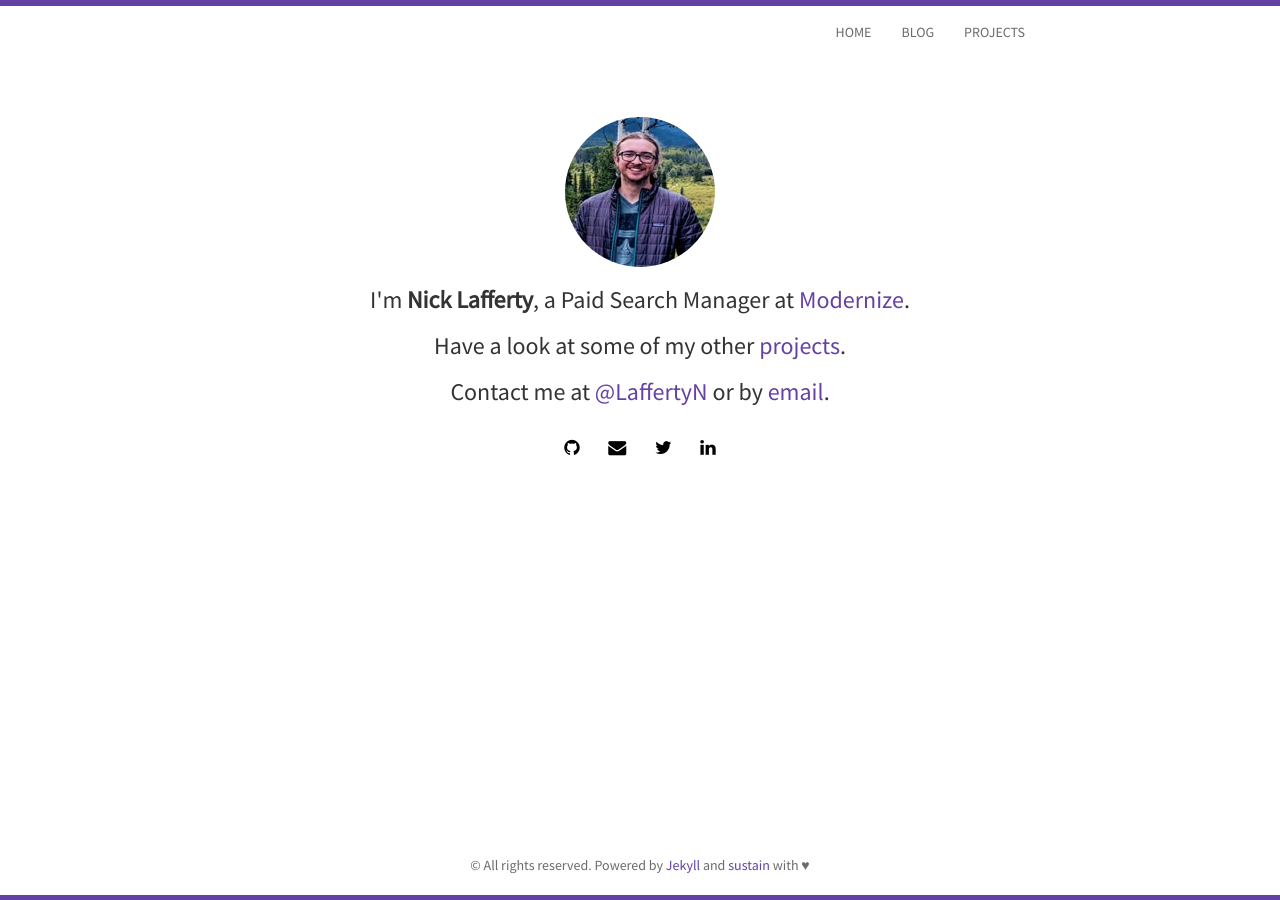
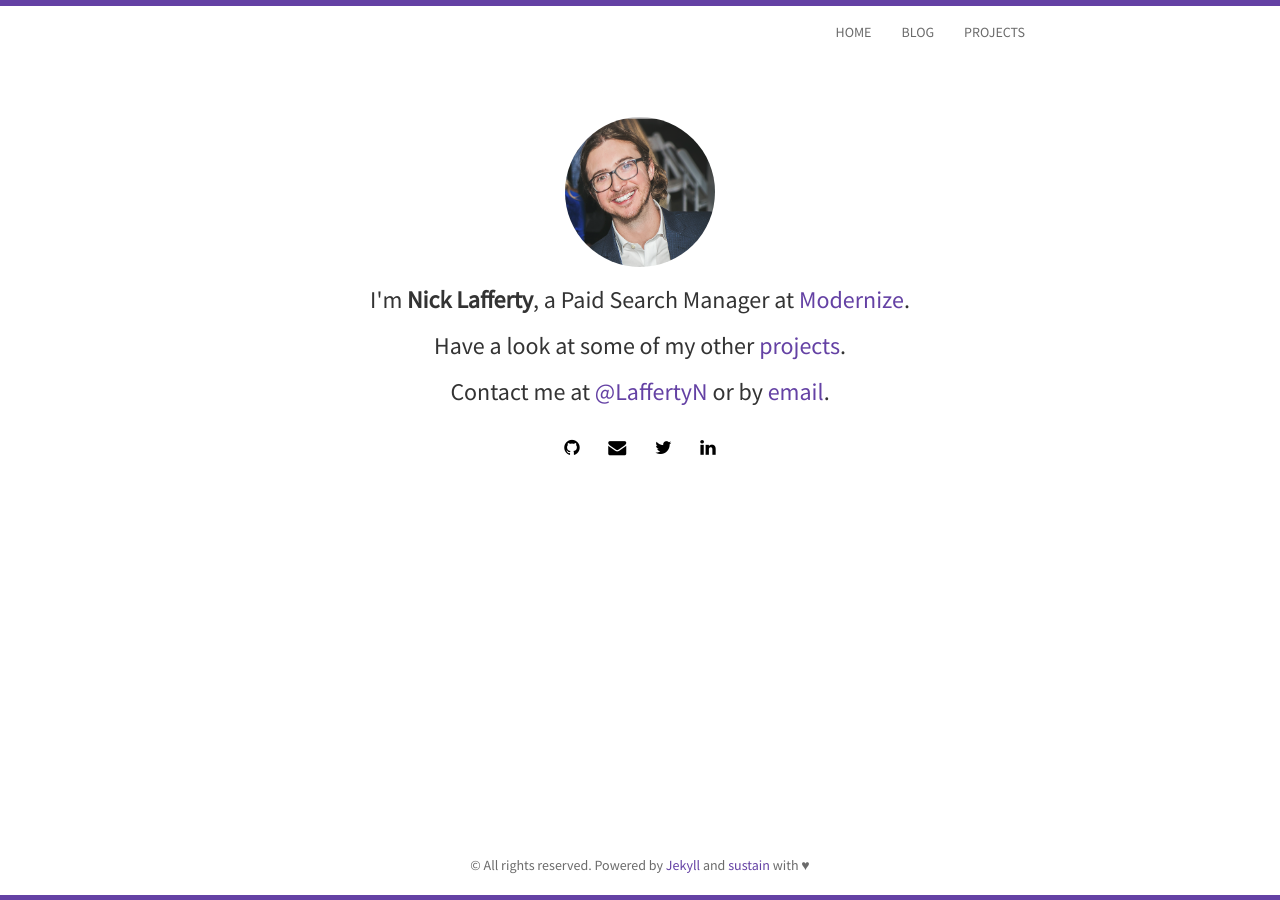
Before and after one commit to NLaff/Lafferty.co, a Jekyll site: the page built from index.html, in a window 1280 px wide. Built offline with Jekyll 4.4.1, drawn with Linux system fonts in a browser that asks for light colours; nearby versions of some CDN libraries; the list of posts is cut into pages by our own code.

Commit message:
changed profile image file

```diff
--- a/_config.yml
+++ b/_config.yml
@@ -16,7 +16,7 @@ url: http://lafferty.co
 title: Nick Lafferty
 author: Nick Lafferty
 description: Personal blog and resume
-avatar: profile.jpg
+avatar: profile.png
 email: nick@lafferty.co
 github: NLaff
 twitter: LaffertyN
```
